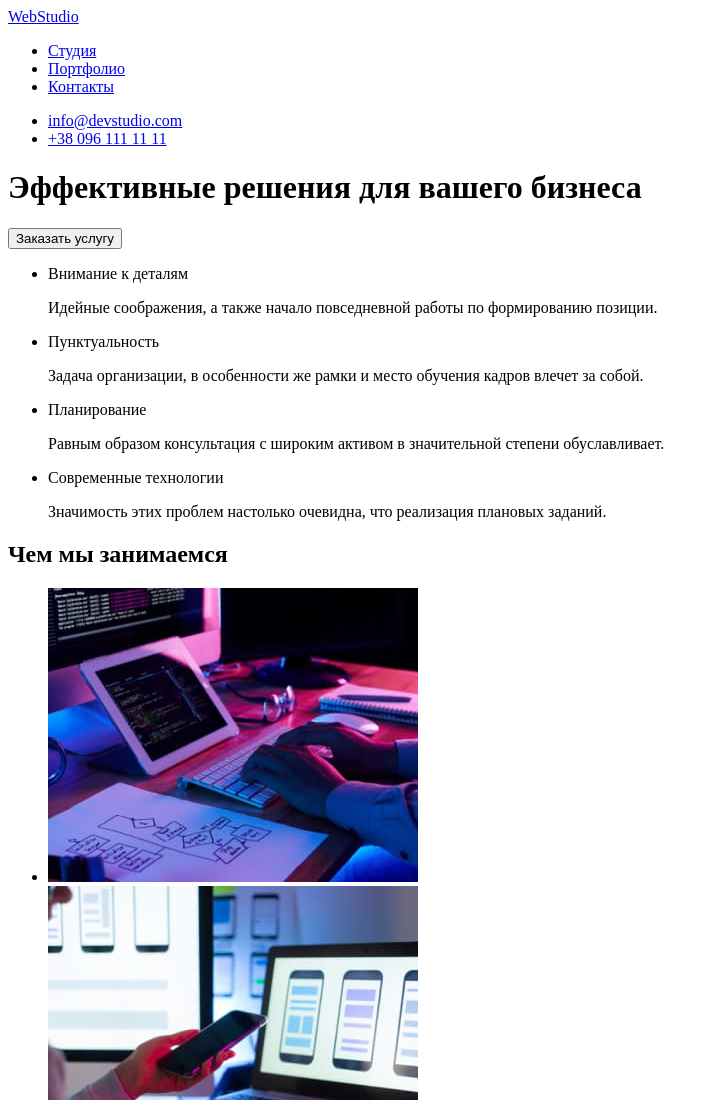
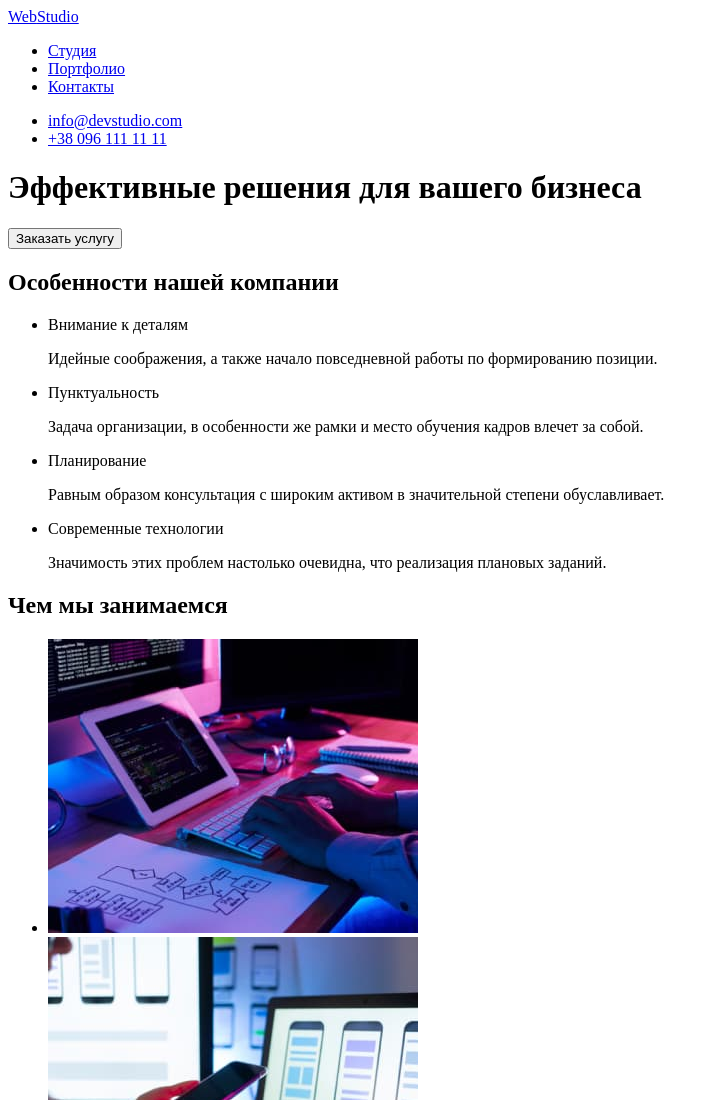
Before and after one commit to Awshook/practice, a plain HTML site: page index.html in a window 1280 px wide. Shown: the top 1100 px of the page, without its empty margins (0-719 px from the left). Drawn offline with Linux system fonts and the light colour scheme.

Commit message:
section heading fixed

```diff
--- a/index.html
+++ b/index.html
@@ -43,6 +43,7 @@
     <main class="main">
       <section class="benefits">
         <div class="container">
+          <h2 class="benefits__header">Особенности нашей компании</h2>
           <ul class="benefits__list">
             <li class="benefits__item">
               <p class="benefits_title">Внимание к деталям</p>
```
